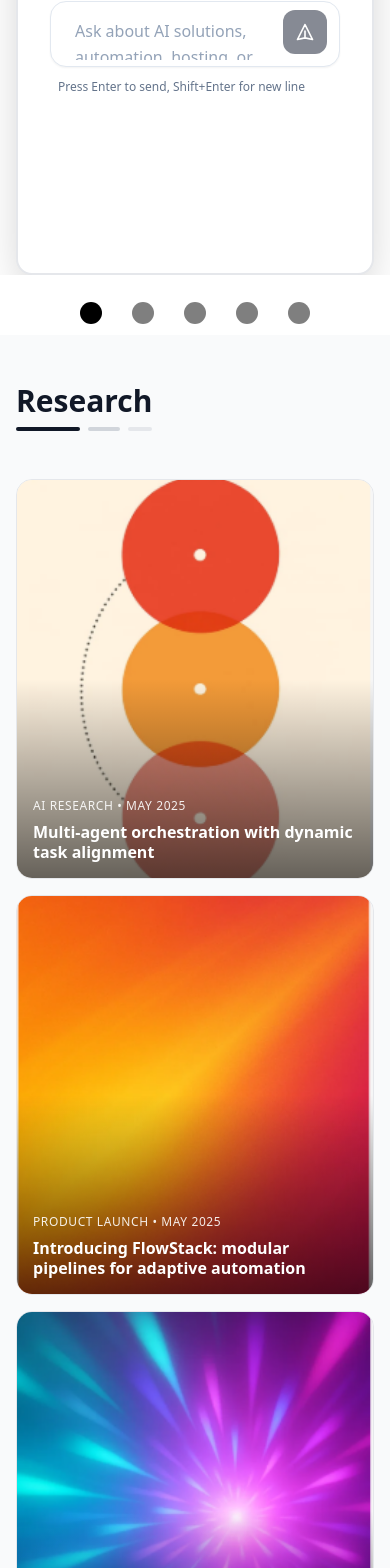
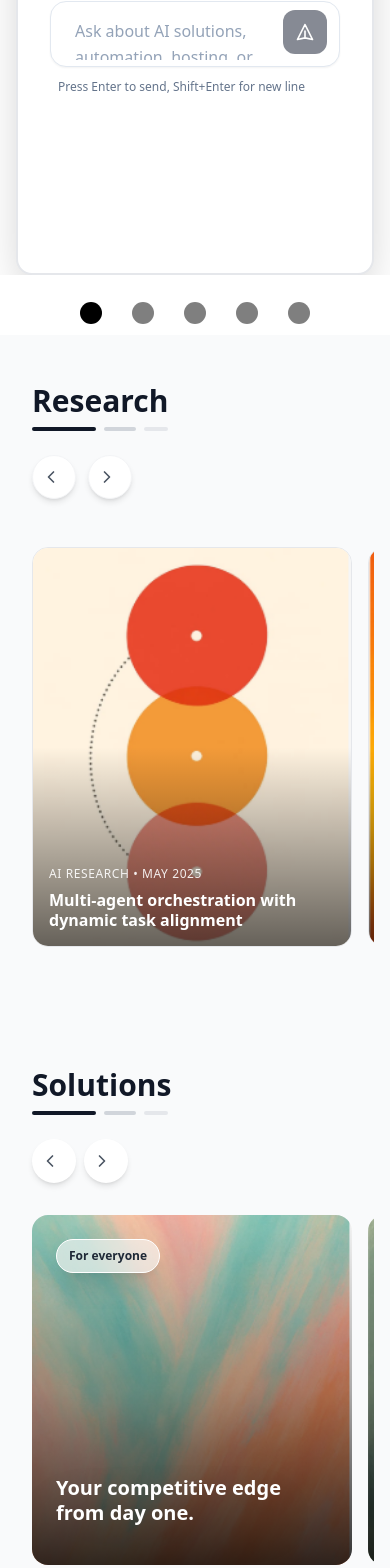
Before and after one commit to xgaming6285/Operalityx, a React (Vite) app in the folder frontend/: page / in a window 390 px wide. Shown: the part 405-1973 px from the top of the page. Built offline with nearby package versions, Linux system fonts and the light colour scheme.

Commit message:
Improve the whole scrolling

```diff
--- a/frontend/src/components/News.tsx
+++ b/frontend/src/components/News.tsx
@@ -1,5 +1,6 @@
 import { ArrowLeft, ArrowRight } from "lucide-react";
 import { useArticles } from "../hooks/useArticles";
+import { useDragScroll } from "../hooks/useDragScroll";
 import DocumentViewer from "./DocumentViewer";
 
 const News = () => {
@@ -12,13 +13,21 @@ const News = () => {
     closeArticleViewer
   } = useArticles({ type: "news" });
 
-  const openDocument = (article: any) => {
+  const {
+    scrollLeft: scrollLeftBtn,
+    scrollRight: scrollRightBtn,
+    getDragProps,
+    preventClickAfterDrag
+  } = useDragScroll();
+
+  const openDocument = (article: any, e: React.MouseEvent) => {
+    if (preventClickAfterDrag(e)) return;
     openArticle(article);
   };
 
   return (
     <section id="news" className="py-12 sm:py-16 lg:py-20 bg-gray-50">
-      <div className="max-w-7xl mx-auto px-4 sm:px-6 lg:px-8">
+      <div className="w-full pl-8 sm:pl-12 lg:pl-16 pr-4 sm:pr-6 lg:pr-8">
         {/* Header */}
         <div className="flex flex-col sm:flex-row items-start sm:items-center justify-between mb-12 sm:mb-16 gap-6">
           <div className="relative">
@@ -32,28 +41,39 @@ const News = () => {
             </div>
           </div>
           {/* Navigation arrows - Hidden on mobile, shown on tablet and up */}
-          <div className="hidden sm:flex items-center space-x-3">
-            <button className="p-2 sm:p-3 rounded-full bg-white shadow-md hover:shadow-lg transition-all duration-300 hover:scale-105 border border-gray-100 touch-manipulation">
+          <div className="flex items-center space-x-3">
+            <button
+              onClick={scrollLeftBtn}
+              className="p-2 sm:p-3 rounded-full bg-white shadow-md hover:shadow-lg transition-all duration-300 hover:scale-105 border border-gray-100 touch-manipulation"
+              aria-label="Scroll left"
+            >
               <ArrowLeft className="w-5 h-5 sm:w-6 sm:h-6 text-gray-600" />
             </button>
-            <button className="p-2 sm:p-3 rounded-full bg-white shadow-md hover:shadow-lg transition-all duration-300 hover:scale-105 border border-gray-100 touch-manipulation">
+            <button
+              onClick={scrollRightBtn}
+              className="p-2 sm:p-3 rounded-full bg-white shadow-md hover:shadow-lg transition-all duration-300 hover:scale-105 border border-gray-100 touch-manipulation"
+              aria-label="Scroll right"
+            >
               <ArrowRight className="w-5 h-5 sm:w-6 sm:h-6 text-gray-600" />
             </button>
           </div>
         </div>
 
-        {/* News Grid */}
-        <div className="grid grid-cols-1 sm:grid-cols-2 lg:grid-cols-4 gap-4 sm:gap-6">
+        {/* News Cards - Horizontal Scroll */}
+        <div
+          {...getDragProps()}
+          className={`flex space-x-4 sm:space-x-6 lg:space-x-8 overflow-x-auto pb-6 scrollbar-hide ${getDragProps().className}`}
+        >
           {isLoading ? (
             // Loading skeleton
             Array.from({ length: 4 }).map((_, index) => (
               <div
                 key={index}
-                className="rounded-lg h-56 sm:h-64 bg-gray-200 animate-pulse"
+                className="flex-none w-80 sm:w-96 rounded-lg h-56 sm:h-64 bg-gray-200 animate-pulse snap-start"
               />
             ))
           ) : newsCards.length === 0 ? (
-            <div className="col-span-full text-center py-20">
+            <div className="flex-none w-full text-center py-20">
               <p className="text-gray-500 text-lg">No news available</p>
               <p className="text-gray-400 text-sm mt-2">News articles will appear here when available</p>
             </div>
@@ -61,8 +81,8 @@ const News = () => {
             newsCards.map((card) => (
               <div
                 key={card.id}
-                onClick={() => openDocument(card)}
-                className="rounded-lg h-56 sm:h-64 cursor-pointer hover:shadow-lg transition-all duration-200 hover:scale-[1.02] relative overflow-hidden group"
+                onClick={(e) => openDocument(card, e)}
+                className="flex-none w-80 sm:w-96 rounded-lg h-56 sm:h-64 cursor-pointer hover:shadow-lg transition-all duration-200 hover:scale-[1.02] relative overflow-hidden group snap-start"
               >
                 {/* Background Image */}
                 <div className="absolute inset-0">
--- a/frontend/src/components/Research.tsx
+++ b/frontend/src/components/Research.tsx
@@ -1,6 +1,12 @@
 import { ChevronLeft, ChevronRight } from "lucide-react";
+import { useDragScroll } from "../hooks/useDragScroll";
 
 const Research = () => {
+    const {
+        scrollLeft,
+        scrollRight,
+        getDragProps
+    } = useDragScroll();
     const researchCards = [
         {
             title: "AI Research",
@@ -30,7 +36,7 @@ const Research = () => {
 
     return (
         <section id="research" className="py-12 sm:py-16 lg:py-20 bg-gray-50">
-            <div className="max-w-7xl mx-auto px-4 sm:px-6 lg:px-8">
+            <div className="w-full pl-8 sm:pl-12 lg:pl-16 pr-4 sm:pr-6 lg:pr-8">
                 {/* Header */}
                 <div className="flex flex-col sm:flex-row items-start sm:items-center justify-between mb-12 sm:mb-16 gap-6">
                     <div className="relative">
@@ -41,23 +47,34 @@ const Research = () => {
                             <div className="w-6 sm:w-8 h-1 bg-gray-200 rounded-full"></div>
                         </div>
                     </div>
-                    {/* Navigation arrows - Hidden on mobile, shown on tablet and up */}
-                    <div className="hidden sm:flex items-center space-x-3">
-                        <button className="p-2 sm:p-3 rounded-full bg-white shadow-md hover:shadow-lg transition-all duration-300 hover:scale-105 border border-gray-100 touch-manipulation">
+                    {/* Navigation arrows */}
+                    <div className="flex items-center space-x-3">
+                        <button
+                            onClick={scrollLeft}
+                            className="p-2 sm:p-3 rounded-full bg-white shadow-md hover:shadow-lg transition-all duration-300 hover:scale-105 border border-gray-100 touch-manipulation"
+                            aria-label="Scroll left"
+                        >
                             <ChevronLeft className="w-5 h-5 sm:w-6 sm:h-6 text-gray-600" />
                         </button>
-                        <button className="p-2 sm:p-3 rounded-full bg-white shadow-md hover:shadow-lg transition-all duration-300 hover:scale-105 border border-gray-100 touch-manipulation">
+                        <button
+                            onClick={scrollRight}
+                            className="p-2 sm:p-3 rounded-full bg-white shadow-md hover:shadow-lg transition-all duration-300 hover:scale-105 border border-gray-100 touch-manipulation"
+                            aria-label="Scroll right"
+                        >
                             <ChevronRight className="w-5 h-5 sm:w-6 sm:h-6 text-gray-600" />
                         </button>
                     </div>
                 </div>
 
-                {/* Research Cards - Grid Layout */}
-                <div className="grid grid-cols-1 sm:grid-cols-2 lg:grid-cols-4 gap-4 sm:gap-6">
+                {/* Research Cards - Horizontal Scroll */}
+                <div
+                    {...getDragProps()}
+                    className={`flex space-x-4 sm:space-x-6 lg:space-x-8 overflow-x-auto pb-6 scrollbar-hide ${getDragProps().className}`}
+                >
                     {researchCards.map((card, index) => (
                         <div
                             key={index}
-                            className="group cursor-pointer transform transition-all duration-300 hover:scale-[1.02] hover:shadow-2xl relative"
+                            className="flex-none w-80 sm:w-96 group cursor-pointer transform transition-all duration-300 hover:scale-[1.02] hover:shadow-2xl relative snap-start"
                         >
                             <div className="relative h-[400px] sm:h-[450px] rounded-2xl sm:rounded-3xl overflow-hidden border border-gray-200">
                                 {/* Research Image as Card */}
--- a/frontend/src/components/Solutions.tsx
+++ b/frontend/src/components/Solutions.tsx
@@ -2,6 +2,7 @@ import { ChevronLeft, ChevronRight } from "lucide-react";
 import DocumentViewer from "./DocumentViewer";
 import "../styles/article.css";
 import { useArticles } from "../hooks/useArticles";
+import { useDragScroll } from "../hooks/useDragScroll";
 
 const Solutions = () => {
     const {
@@ -12,6 +13,13 @@ const Solutions = () => {
         currentDocument,
         hasArticles
     } = useArticles({ type: "solution" });
+
+    const {
+        scrollLeft,
+        scrollRight,
+        getDragProps,
+        preventClickAfterDrag
+    } = useDragScroll();
 
     const solutions = [
         {
@@ -37,8 +45,8 @@ const Solutions = () => {
     ];
 
     return (
-        <section id="solutions" className="py-12 sm:py-16 lg:py-20 px-4 sm:px-6 lg:px-8 bg-gray-50">
-            <div className="max-w-7xl mx-auto">
+        <section id="solutions" className="py-12 sm:py-16 lg:py-20 pl-8 sm:pl-12 lg:pl-16 pr-4 sm:pr-6 lg:pr-8 bg-gray-50">
+            <div className="w-full">
                 {/* Header */}
                 <div className="flex flex-col sm:flex-row items-start sm:items-center justify-between mb-8 sm:mb-12 gap-6">
                     <div className="relative">
@@ -49,24 +57,40 @@ const Solutions = () => {
                             <div className="w-6 sm:w-8 h-1 bg-gray-200 rounded-full"></div>
                         </div>
                     </div>
-                    {/* Navigation arrows - Hidden on mobile, shown on tablet and up */}
-                    <div className="hidden sm:flex space-x-2">
-                        <button className="p-2 rounded-full bg-white shadow-md hover:shadow-lg transition-shadow duration-200 touch-manipulation">
+                    {/* Navigation arrows */}
+                    <div className="flex space-x-2">
+                        <button
+                            onClick={scrollLeft}
+                            className="p-2 rounded-full bg-white shadow-md hover:shadow-lg transition-shadow duration-200 touch-manipulation"
+                            aria-label="Scroll left"
+                        >
                             <ChevronLeft className="w-5 h-5 sm:w-6 sm:h-6 text-gray-600" />
                         </button>
-                        <button className="p-2 rounded-full bg-white shadow-md hover:shadow-lg transition-shadow duration-200 touch-manipulation">
+                        <button
+                            onClick={scrollRight}
+                            className="p-2 rounded-full bg-white shadow-md hover:shadow-lg transition-shadow duration-200 touch-manipulation"
+                            aria-label="Scroll right"
+                        >
                             <ChevronRight className="w-5 h-5 sm:w-6 sm:h-6 text-gray-600" />
                         </button>
                     </div>
                 </div>
 
-                {/* Solutions Grid */}
-                <div className="grid grid-cols-1 sm:grid-cols-2 lg:grid-cols-4 gap-4 sm:gap-6">
+                {/* Solutions Cards - Horizontal Scroll */}
+                <div
+                    {...getDragProps()}
+                    className={`flex space-x-4 sm:space-x-6 lg:space-x-8 overflow-x-auto pb-6 scrollbar-hide ${getDragProps().className}`}
+                >
                     {solutions.map((solution, index) => (
                         <div
                             key={index}
-                            className="group relative h-[350px] sm:h-[400px] lg:h-[450px] rounded-2xl sm:rounded-3xl overflow-hidden cursor-pointer transform transition-all duration-300 hover:scale-[1.03] hover:shadow-2xl"
-                            onClick={index === 0 && hasArticles ? openFirstArticle : undefined}
+                            className="flex-none w-80 sm:w-96 group relative h-[350px] sm:h-[400px] lg:h-[450px] rounded-2xl sm:rounded-3xl overflow-hidden cursor-pointer transform transition-all duration-300 hover:scale-[1.03] hover:shadow-2xl snap-start"
+                            onClick={(e) => {
+                                if (preventClickAfterDrag(e)) return;
+                                if (index === 0 && hasArticles) {
+                                    openFirstArticle();
+                                }
+                            }}
                         >
                             {/* Background Image - Full Coverage */}
                             <div
--- /dev/null
+++ b/frontend/src/hooks/useDragScroll.ts
@@ -0,0 +1,134 @@
+import { useRef, useState, useCallback } from "react";
+
+export const useDragScroll = () => {
+  const scrollContainerRef = useRef<HTMLDivElement>(null);
+  const [isDragging, setIsDragging] = useState(false);
+  const [startX, setStartX] = useState(0);
+  const [scrollStart, setScrollStart] = useState(0);
+  const [hasDragged, setHasDragged] = useState(false);
+
+  const scrollLeft = useCallback(() => {
+    if (scrollContainerRef.current) {
+      const scrollAmount = window.innerWidth < 768 ? 320 : 400;
+      scrollContainerRef.current.scrollBy({
+        left: -scrollAmount,
+        behavior: "smooth",
+      });
+    }
+  }, []);
+
+  const scrollRight = useCallback(() => {
+    if (scrollContainerRef.current) {
+      const scrollAmount = window.innerWidth < 768 ? 320 : 400;
+      scrollContainerRef.current.scrollBy({
+        left: scrollAmount,
+        behavior: "smooth",
+      });
+    }
+  }, []);
+
+  const handleMouseDown = useCallback((e: React.MouseEvent) => {
+    if (!scrollContainerRef.current) return;
+    e.preventDefault();
+    setIsDragging(true);
+    setHasDragged(false);
+    setStartX(e.pageX - scrollContainerRef.current.offsetLeft);
+    setScrollStart(scrollContainerRef.current.scrollLeft);
+    scrollContainerRef.current.style.cursor = 'grabbing';
+    // Disable scroll snap during drag to prevent conflicts
+    scrollContainerRef.current.style.scrollSnapType = 'none';
+  }, []);
+
+  const handleMouseMove = useCallback((e: React.MouseEvent) => {
+    if (!isDragging || !scrollContainerRef.current) return;
+    e.preventDefault();
+    const x = e.pageX - scrollContainerRef.current.offsetLeft;
+    const walk = (x - startX) * 1;
+
+    // Mark as dragged if mouse moved more than 5px
+    if (Math.abs(walk) > 5) {
+      setHasDragged(true);
+    }
+
+    // Use smooth scrolling during drag to reduce jankiness
+    const targetScrollLeft = scrollStart - walk;
+    scrollContainerRef.current.scrollTo({
+      left: targetScrollLeft,
+      behavior: 'auto'
+    });
+  }, [isDragging, startX, scrollStart]);
+
+  const handleMouseLeave = useCallback(() => {
+    setIsDragging(false);
+    if (scrollContainerRef.current) {
+      scrollContainerRef.current.style.cursor = 'grab';
+      // Re-enable scroll snap after a small delay to ensure smooth transition
+      setTimeout(() => {
+        if (scrollContainerRef.current) {
+          scrollContainerRef.current.style.scrollSnapType = 'x mandatory';
+        }
+      }, 50);
+    }
+    // Reset hasDragged after a short delay to allow click prevention
+    setTimeout(() => setHasDragged(false), 100);
+  }, []);
+
+  const handleMouseUp = useCallback(() => {
+    setIsDragging(false);
+    if (scrollContainerRef.current) {
+      scrollContainerRef.current.style.cursor = 'grab';
+      // Re-enable scroll snap after a small delay to ensure smooth transition
+      setTimeout(() => {
+        if (scrollContainerRef.current) {
+          scrollContainerRef.current.style.scrollSnapType = 'x mandatory';
+        }
+      }, 50);
+    }
+    // Reset hasDragged after a short delay to allow click prevention
+    setTimeout(() => setHasDragged(false), 100);
+  }, []);
+
+  const getDragProps = useCallback(() => ({
+    ref: scrollContainerRef,
+    onMouseDown: handleMouseDown,
+    onMouseMove: handleMouseMove,
+    onMouseUp: handleMouseUp,
+    onMouseLeave: handleMouseLeave,
+    className: `cursor-grab select-none snap-x snap-mandatory`,
+    style: {
+      scrollbarWidth: "none" as const,
+      msOverflowStyle: "none" as const,
+      scrollSnapType: "x mandatory" as const,
+    }
+  }), [handleMouseDown, handleMouseMove, handleMouseUp, handleMouseLeave]);
+
+  const preventClickAfterDrag = useCallback((e: React.MouseEvent) => {
+    if (hasDragged) {
+      e.preventDefault();
+      e.stopPropagation();
+      return true; // Indicates click should be prevented
+    }
+    return false; // Click is allowed
+  }, [hasDragged]);
+
+  return {
+    // Refs and state
+    scrollContainerRef,
+    isDragging,
+    hasDragged,
+
+    // Scroll functions
+    scrollLeft,
+    scrollRight,
+
+    // Event handlers
+    handleMouseDown,
+    handleMouseMove,
+    handleMouseUp,
+    handleMouseLeave,
+
+    // Utility functions
+    getDragProps,
+    preventClickAfterDrag,
+  };
+};
```
Also changed, not shown: frontend/src/components/Community.tsx (+25 -8 lines), frontend/src/components/Stories.tsx (+13 -30 lines).
